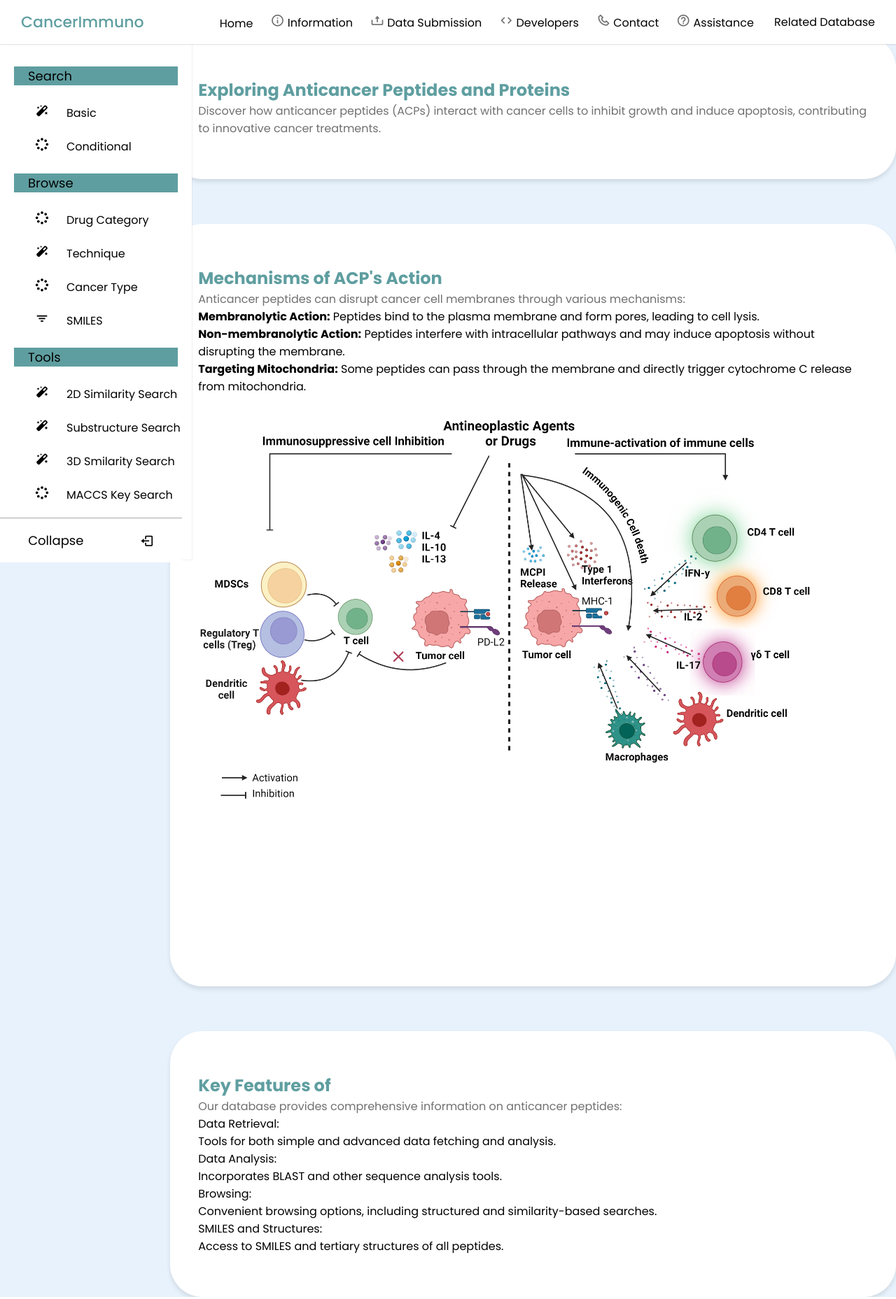
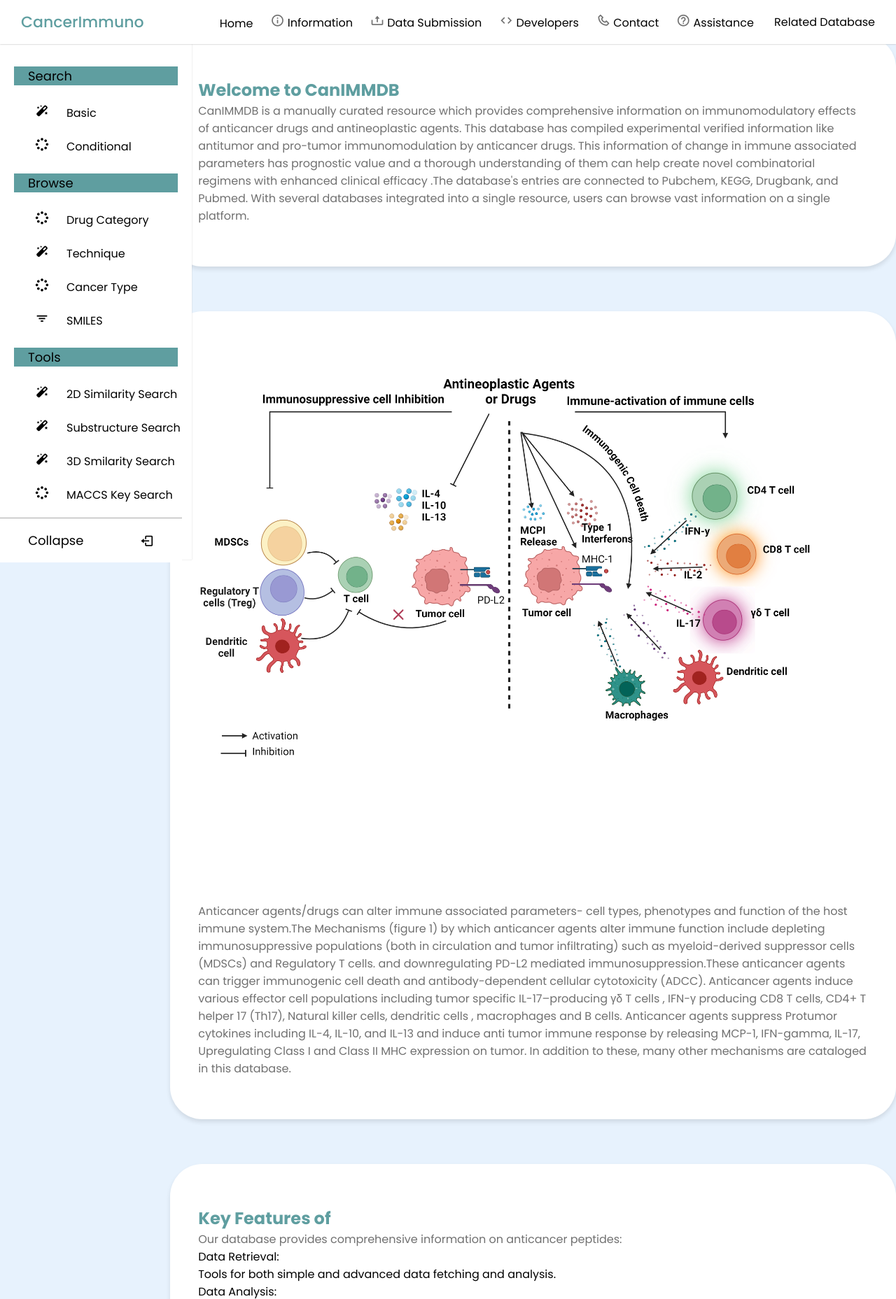
Before and after one commit to decode123-cmd/database_search, a Django app: page / in a window 1280 px wide. Shown: the top 1857 px of the page at 70% size. Run offline with Django 5.2, Linux system fonts and the light colour scheme; data comes from the database, SQL or seed files in the repository; parts of the project's set-up code (start-up, migrations or seed data) failed here and were passed over; some libraries are stand-ins or nearby versions.

Commit message:
Update index.html

```diff
--- a/templates/database/index.html
+++ b/templates/database/index.html
@@ -478,23 +478,20 @@
       <!-- Introduction Section -->
       <section class="section"  style = "margin-top: 4%;">
           <div class="container">
-              <h1>Exploring Anticancer Peptides and Proteins</h1>
-              <p>Discover how anticancer peptides (ACPs) interact with cancer cells to inhibit growth and induce apoptosis, contributing to innovative cancer treatments.</p>
+              <h1>Welcome to CanIMMDB</h1>
+              <p>
+
+CanIMMDB is a manually curated resource which provides comprehensive information on immunomodulatory effects of anticancer drugs and antineoplastic agents. This database has compiled experimental verified information like antitumor and pro-tumor immunomodulation by anticancer drugs. This information of change  in immune associated parameters has prognostic value and  a thorough understanding of them  can help  create novel combinatorial regimens with enhanced clinical efficacy .The database's entries are connected to Pubchem, KEGG, Drugbank, and Pubmed. With several databases integrated into a single resource, users can browse vast information on a single platform.</p>
           </div>
       </section>
 
       <!-- Detailed Mechanisms Section -->
       <section class="section" id='mechanismSection'>
           <div class="container">
-              <h2>Mechanisms of ACP's Action</h2>
-              <p>Anticancer peptides can disrupt cancer cell membranes through various mechanisms:</p>
-              <ul>
-                  <li><strong>Membranolytic Action:</strong> Peptides bind to the plasma membrane and form pores, leading to cell lysis.</li>
-                  <li><strong>Non-membranolytic Action:</strong> Peptides interfere with intracellular pathways and may induce apoptosis without disrupting the membrane.</li>
-                  <li><strong>Targeting Mitochondria:</strong> Some peptides can pass through the membrane and directly trigger cytochrome C release from mitochondria.</li>
-              </ul>
+
               <img src="/static/img/front_img.png" style="width: 95%;
               margin-top: 20px;">
+            <p>Anticancer agents/drugs can alter  immune associated parameters- cell types, phenotypes and function of the host immune system.The Mechanisms (figure 1) by which anticancer  agents alter immune function include depleting immunosuppressive populations (both in circulation and tumor infiltrating) such as myeloid-derived suppressor cells (MDSCs) and Regulatory T cells. and downregulating PD-L2 mediated immunosuppression.These anticancer agents can trigger immunogenic cell death  and antibody-dependent cellular cytotoxicity (ADCC). Anticancer agents induce various effector cell populations including tumor specific IL-17–producing γδ T cells , IFN-γ producing CD8 T cells,  CD4+ T helper 17 (Th17), Natural killer cells, dendritic cells , macrophages and B cells. Anticancer agents suppress Protumor cytokines including IL-4, IL-10, and IL-13 and induce  anti tumor  immune response by releasing MCP-1, IFN-gamma, IL-17, Upregulating Class I and Class II MHC expression on tumor. In addition to these, many other mechanisms are cataloged in this database.</p>
           </div>
       </section>
       <!--############################################################################ Tools #########################################################################-->
```
